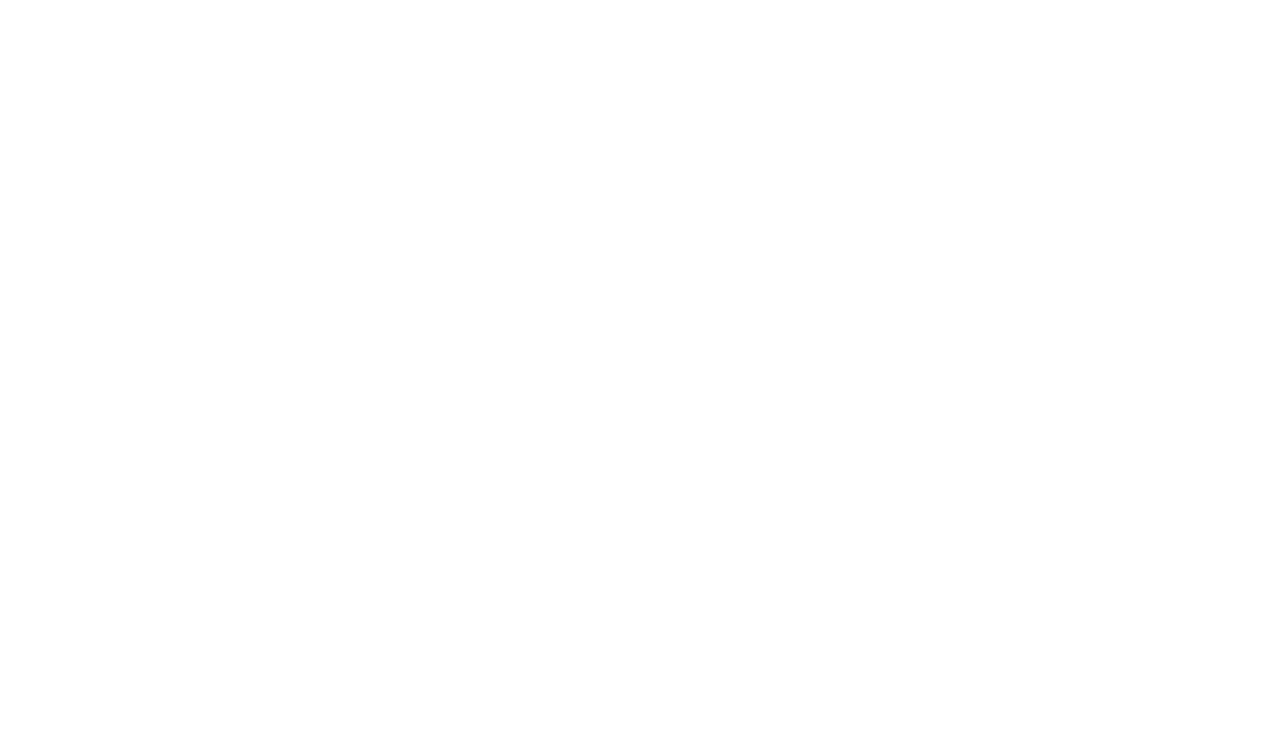
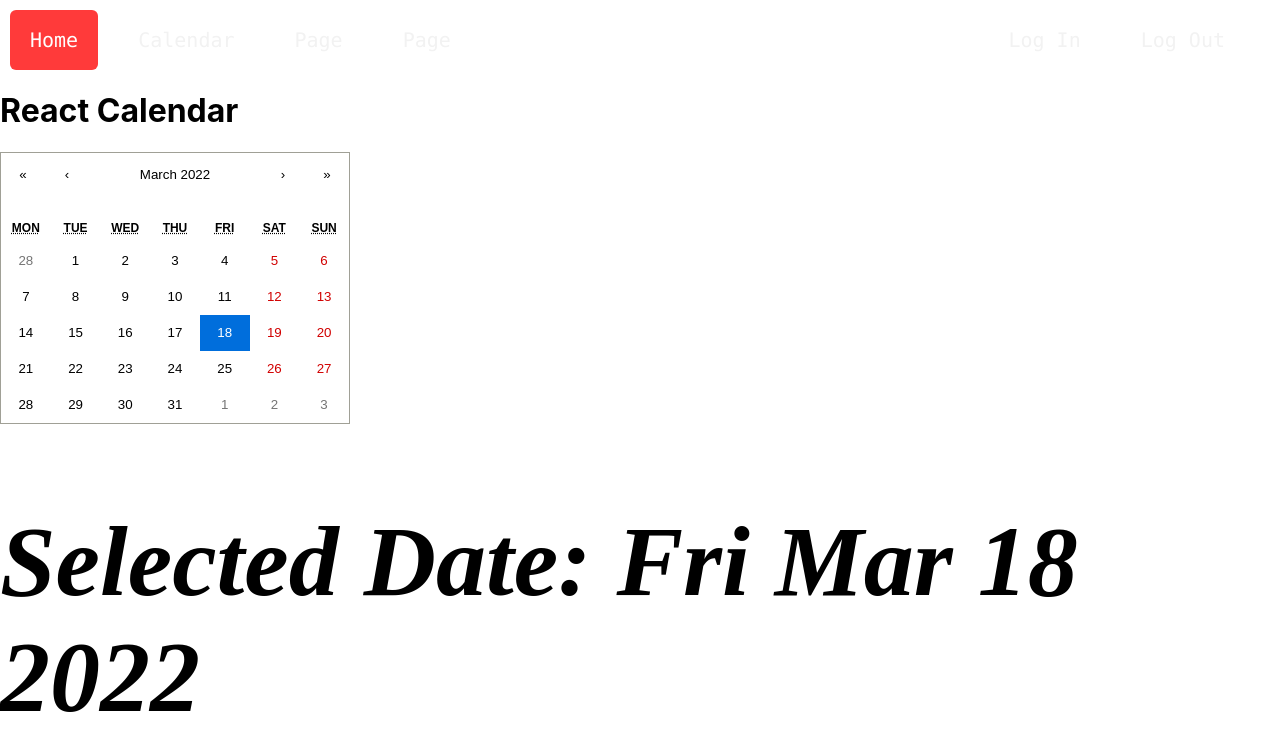
Before and after one commit to Spring2022-CSCI152/Team6, a React (Create React App) app: page /Calendar in a window 1280 px wide. Shown: the top 750 px of the page. Built offline with nearby package versions, Linux system fonts and the light colour scheme.

Commit message:
routing to calendar

```diff
--- a/package.json
+++ b/package.json
@@ -20,6 +20,7 @@
     "mongodb": "^4.3.1",
     "mongoose": "^6.2.5",
     "react": "^17.0.2",
+    "react-calendar": "^3.7.0",
     "react-dom": "^17.0.2",
     "react-router-dom": "^5.3.0",
     "web-vitals": "^2.1.4"
--- a/src/App.js
+++ b/src/App.js
@@ -4,9 +4,11 @@ import Header from './components/Header';
 import { BrowserRouter as Router, Route, Switch } from 'react-router-dom';
 import HomePageAfterLogIn from './pages/HomePageAfterLogIn';
 import HomePage from './pages/HomePage';
-import LogIn from './pages/LogIn';
-import Signup from './pages/Signup'
+import LogIn from './pages/login';
+import Signup from './pages/signup';
 import RecordList from './components/RecordList';
+import Calendar1 from './pages/calendar';
+
 
 
 function App() {
@@ -18,6 +20,7 @@ function App() {
         <Route exact path="/LogIn"><LogIn /></Route>
         <Route exact path="/Signup"><Signup /></Route>
         <Route exact path="/RecordList"><RecordList /></Route>
+        <Route exact path="/Calendar"><Calendar1 /></Route>
       </Switch>
     </Router>
   );
--- a/src/components/Header.js
+++ b/src/components/Header.js
@@ -6,7 +6,7 @@ import './Header.css';
 const Header = () => {
   return <div className='header'>
         <Link to="/" className="home">Home</Link>
-        <a href="#default">Page</a>
+        <Link to="/Calendar" className="Calendar">Calendar</Link>
         <a href="#default">Page</a>
         <a href="#default">Page</a>
         <div className="right-nav">
--- a/src/pages/calendar.js
+++ b/src/pages/calendar.js
@@ -2,6 +2,7 @@ import React from "react";
 import { useState } from 'react';
 import Calendar from 'react-calendar';
 import 'react-calendar/dist/Calendar.css';
+import Header from "../components/Header";
 
 
 function Calendar1() {
@@ -10,6 +11,7 @@ function Calendar1() {
     const [date, setDate] = useState(new Date());
     return (
       <div className='app'>
+        <Header></Header>
       <h1 className='text-center'>React Calendar</h1>
       <div className='calendar-container'>
         <Calendar onChange={setDate} value={date} />
```
Also changed, not shown: 1 other file (tests, documents, lock files or other folders).
